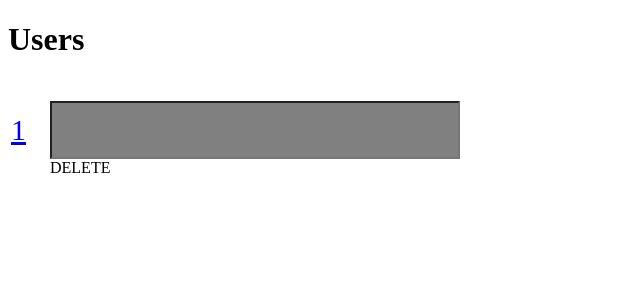
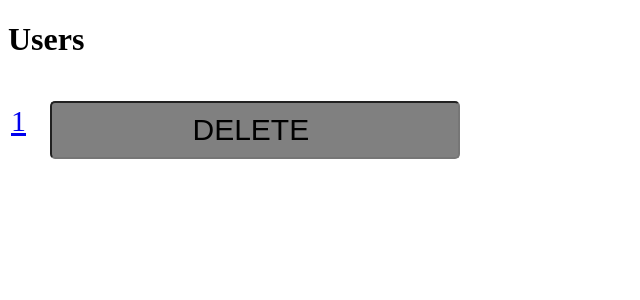
Before and after one commit to contour66/python-image-gallery, a Flask app: template gallery/ui/templates/admin.html in a window 1280 px wide. Shown: the top 300 px of the page, without its empty margins (0-640 px from the left). Run offline with Flask 2, Linux system fonts and the light colour scheme; the template is opened without the code that fills it: most values are stand-ins (such as "Sample title", 1, 10 or a date in 2020); parts of the project's set-up code (start-up, migrations or seed data) failed here and were passed over; some libraries are stand-ins or nearby versions.

Commit message:
cursor delete user ui

```diff
--- a/gallery/ui/templates/admin.html
+++ b/gallery/ui/templates/admin.html
@@ -28,7 +28,7 @@
     			<td>
 					<form action="/admin/deleteUser/{{ username[0] }}" method="POST">
 						<input name="username"  value="{{ username[0] }}" type="hidden" /><br/>
-						<input id="delete" value="" style="text-decoration:none;text-transform: capitalize;font-size: 30px; padding: 10px; border: sold black 2px; background: gray; border-radius: "> DELETE </input>
+						<input id="delete" value="DELETE " style="text-decoration:none;text-transform: capitalize;font-size: 30px; padding: 10px; border: sold black 2px; background: gray; border-radius:5px;text-align: center">
 						<button type="submit" id="confirm" value="ARE YOU SURE?" style="text-decoration:none;text-transform: capitalize;font-size: 30px; display: none; "></button>
 
 					</form>
```
